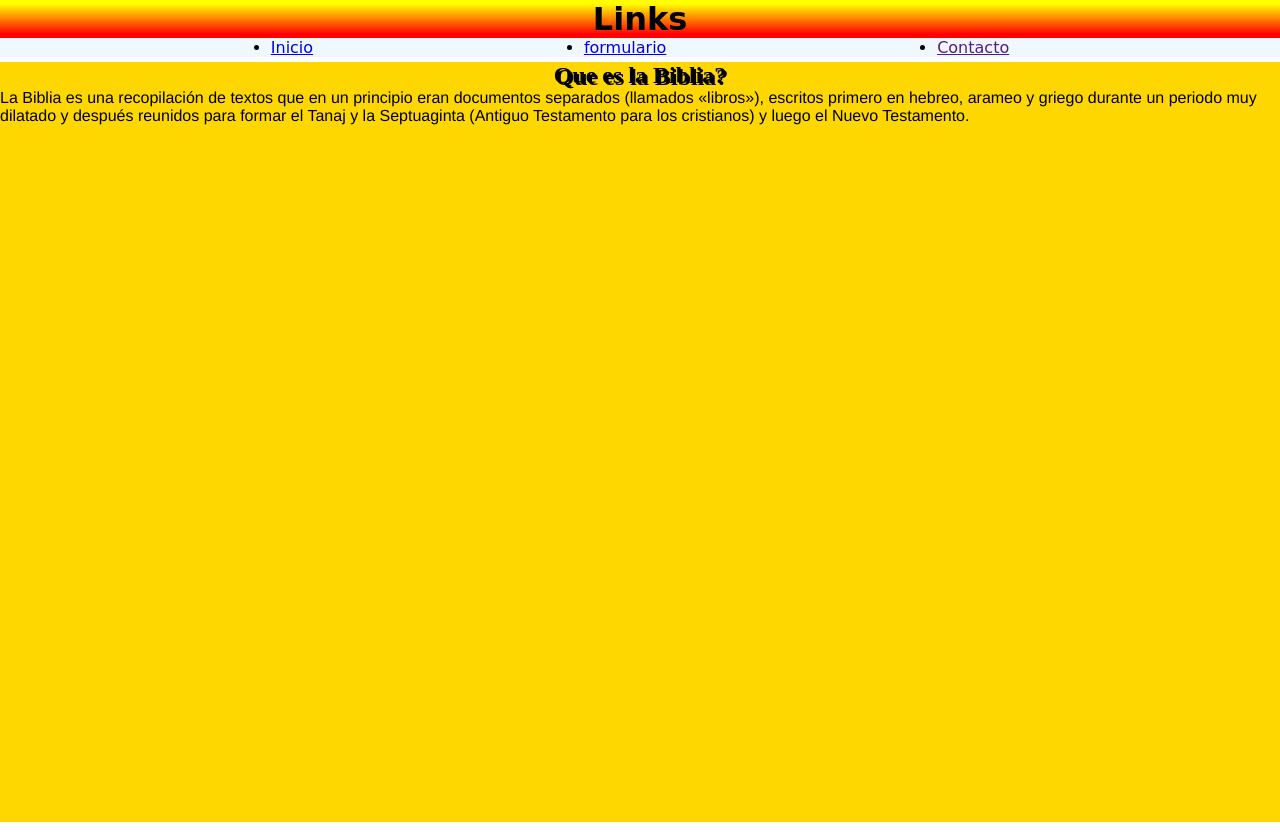
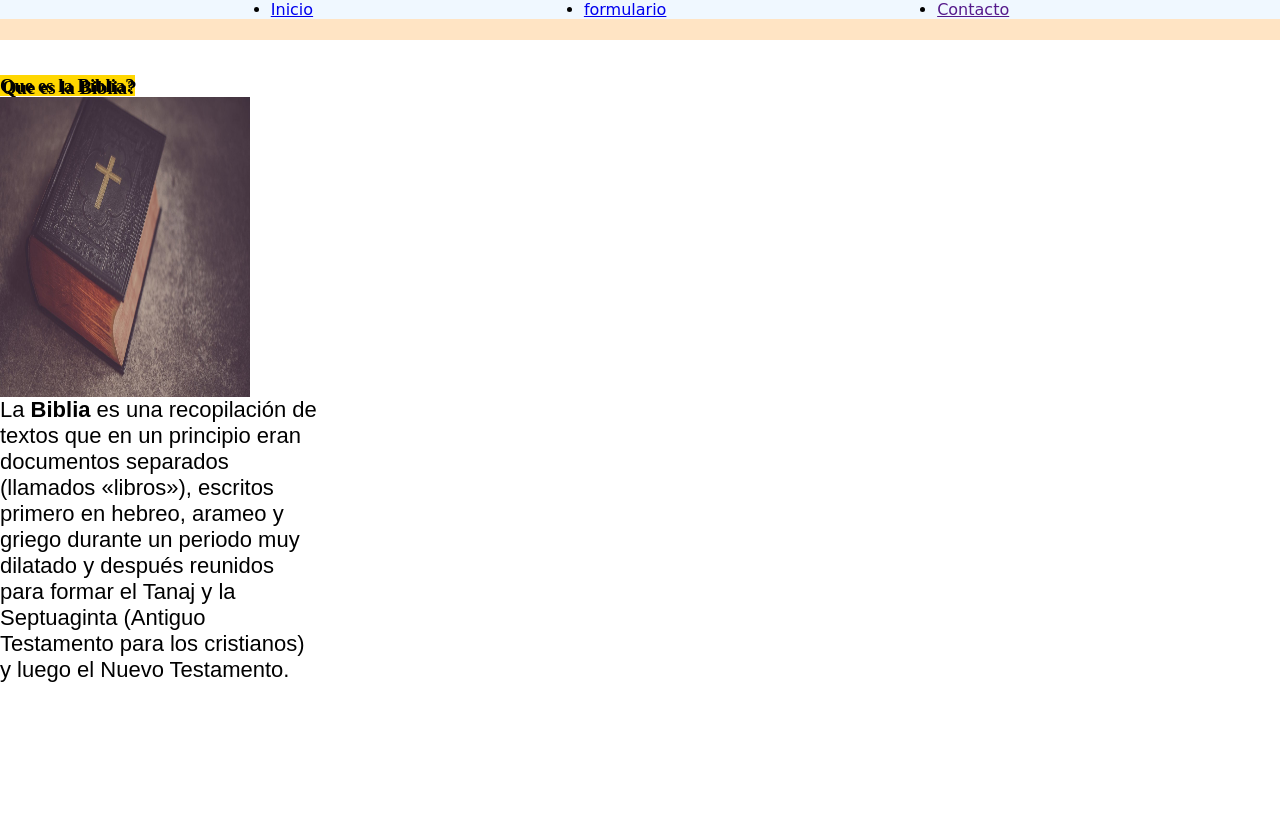
Before and after one commit to agusbolla/Proyecto1, a plain HTML site: page index.html in a window 1280 px wide. Drawn offline with Linux system fonts and the light colour scheme.

Commit message:
Maquetado 2.0

```diff
--- a/css/estilos.css
+++ b/css/estilos.css
@@ -10,17 +10,18 @@
     grid-template-rows: 5vh 95vh;
     grid-template-areas: "header header"
         "section section";
-    grid-row-gap: 22px;
+    grid-row-gap: 35px;
 
 }
 
 .header {
 
     grid-area: header;
+    background-color: bisque;
 }
 
 .section {
-    background-color: gold;
+
     grid-area: section;
 }
 
@@ -31,7 +32,7 @@ li {
 
 li:hover {
     transform: skew(20deg);
-    background-image: linear-gradient(yellow 10%, red 90%);
+
     font-family: cursive;
 
 }
@@ -42,11 +43,11 @@ ul {
     background-color: aliceblue;
 }
 
-.texto {
-    display: flex;
-    justify-content: center;
+.h1 {
+
     background-color: gold;
     text-shadow: 2px 2px;
+    display: inline;
 
 
 }
@@ -55,13 +56,8 @@ p {
     font-family: 'Franklin Gothic Medium', 'Arial Narrow', Arial, sans-serif;
 }
 
-.encabezado {
-    display: flex;
-    justify-content: center;
-    font-family: cursive;
-    background-color: floralwhite;
-    background-image: linear-gradient(yellow 10%, red 90%);
-}
+
+
 
 @media (max-width : 345px) {
 
@@ -80,3 +76,22 @@ p {
     }
 
 }
+
+.img
+{
+    width: 250px;
+    height: 300px;
+    display: flex;
+    justify-content: center;
+
+
+
+
+
+     }
+     .textos
+
+     {
+         font-family: fantasy;
+         font-size: 22px;
+     }
--- a/formulario.css
+++ b/formulario.css
@@ -11,13 +11,14 @@ header
     align-items: center;
     justify-content: center;
     background-color: yellow;
-    height: 250px;
+    height: 50px;
 
 }
 a:hover
 
 {
     font-family: fantasy;
-background-image: linear-gradient(red 75%,black 25%);
+
+
 transform: skew(20deg);
 }
--- a/index.html
+++ b/index.html
@@ -1,5 +1,6 @@
 <!DOCTYPE html>
 <html lang="en">
+
 <head>
     <meta charset="UTF-8">
     <meta http-equiv="X-UA-Compatible" content="IE=edge">
@@ -7,10 +8,12 @@
     <link rel="stylesheet" href="./css/estilos.css">
     <title>Grid</title>
 </head>
+
 <body>
+
     <div class="grid">
         <header class="header">
-<h1 class="encabezado">Links</h1>
+
             <ul class="ul">
                 <li> <a href="./index.html">Inicio</a></li>
                 <li><a href="./formulario.html">formulario</a></li>
@@ -23,15 +26,20 @@
 
 
         </header>
+        <article>
         <section class="section">
-        <h1 class="texto">Que es la Biblia?</h1>
-<p>
-    La Biblia es una recopilación de textos que en un principio eran documentos separados (llamados «libros»), escritos primero en hebreo, arameo y griego durante un periodo muy dilatado y después reunidos para formar el Tanaj y la Septuaginta (Antiguo Testamento para los cristianos) y luego el Nuevo Testamento.
+            <h1 class="h1">Que es la Biblia?</h1>
+
+            <img class="img" src="./la-biblia-y-los-escritores.jpg" alt="biblia">
+            <p class="textos">
+                La  <b>Biblia </b> es una recopilación de textos que en un principio eran documentos separados (llamados
+                «libros»),
+                escritos primero en hebreo, arameo y griego durante un periodo muy dilatado y después reunidos para
+                formar el Tanaj y la Septuaginta (Antiguo Testamento para los cristianos) y luego el Nuevo Testamento.
 
             </p>
-
         </section>
-
+</article>
 
 
 
@@ -41,4 +49,5 @@
 
     </div>
 </body>
+
 </html>
```
Also changed, not shown: formulario.html (+21 -1 lines), la-biblia-y-los-escritores.jpg (added). Lines whose indentation alone changed are shown as unchanged.
